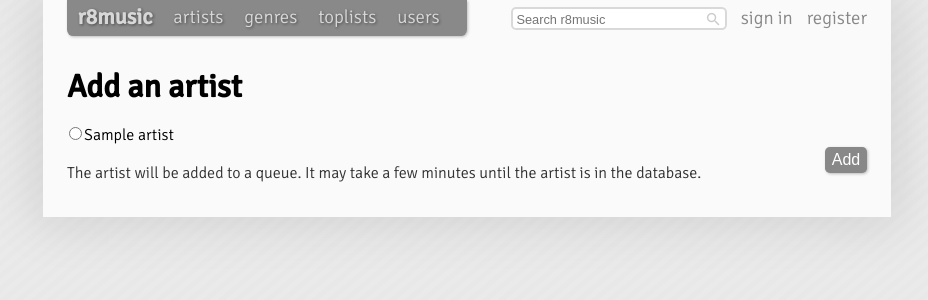
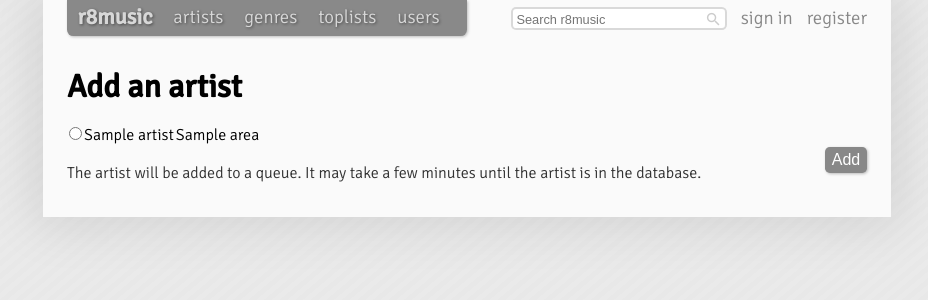
Before and after one commit to Fedjmike/r8music, a Flask app: template templates/add_artist_search_results.html in a window 1280 px wide. Shown: the top 300 px of the page, without its empty margins (173-1101 px from the left). Run offline with Flask 2, Linux system fonts and the light colour scheme; the template is opened without the code that fills it: most values are stand-ins (such as "Sample title", 1, 10 or a date in 2020); parts of the project's set-up code (start-up, migrations or seed data) failed here and were passed over; some libraries are stand-ins or nearby versions.

Commit message:
Add area info to search results

```diff
--- a/templates/add_artist_search_results.html
+++ b/templates/add_artist_search_results.html
@@ -11,6 +11,7 @@
 		<tr>
 			<td><input type="radio" name="artist-id" value="{{ artist.id }}"></td>
 			<td>{{ artist.name }}</td>
+			<td>{% if artist.area %} {{ artist.area.name }}{% endif %}</td>
 		</tr>
 	{% endfor %}
 	</table>
```
